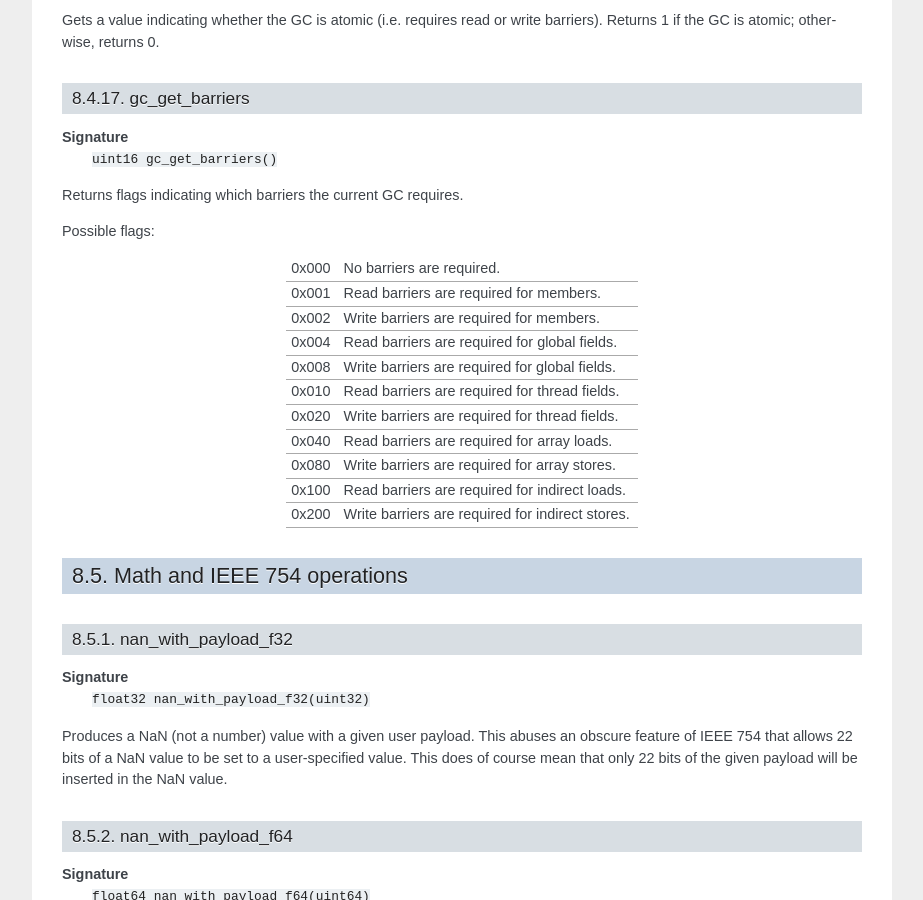
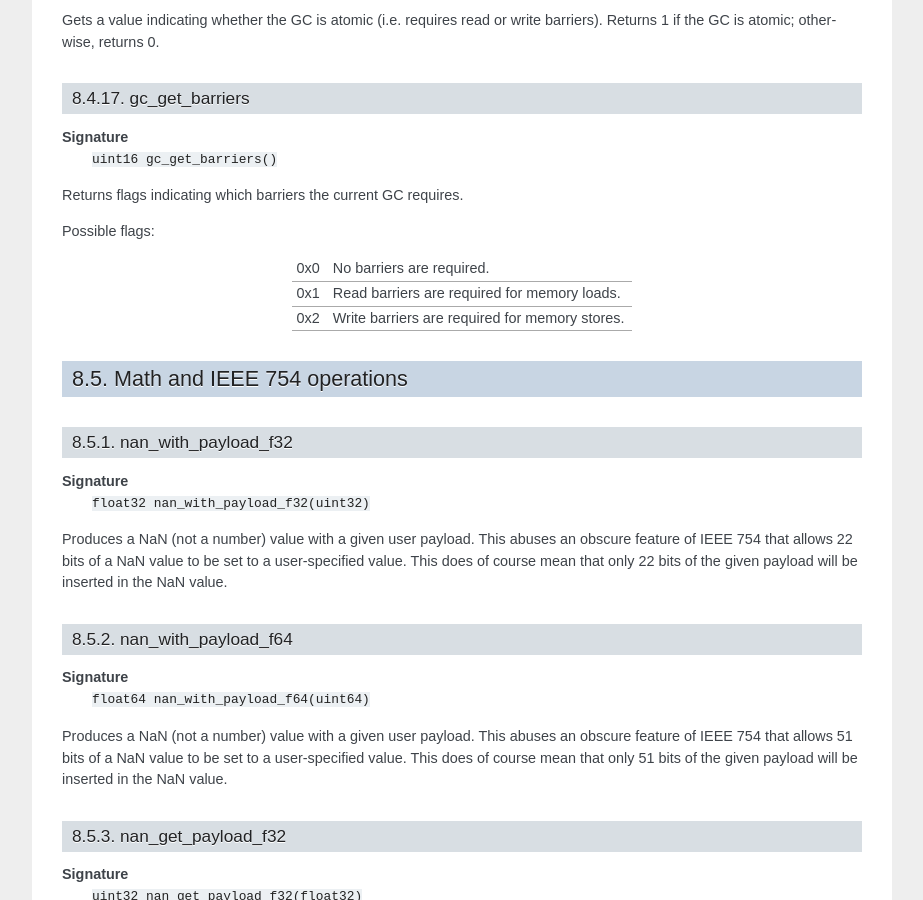
Before and after one commit to lycus/mci, a Sphinx documentation site: the page built from docs/intrinsics.rst, in a window 1280 px wide and 900 px high, scrolled down 11278 px. Shown: the whole window, without its empty margins (198-1121 px from the left). Built offline with Sphinx 7.4.7, drawn with Linux system fonts in a browser that asks for light colours.

Commit message:
Adjust GC intrinsics and interfaces for recent load/store instruction changes.

```diff
--- a/docs/command_line_tools.rst
+++ b/docs/command_line_tools.rst
@@ -152,7 +152,7 @@ Linter
 Performs various static analyses for correctness on a set of modules. Accepts
 as input a set of module file names (must end in ``.mci``).
 
-These analyses are generally not very smart, and can easily give false
+These analyses are generally not very smart and can easily give false
 positives. They are primarily meant to help spot common errors in emitted IAL
 code. Note also that this tool only analyzes SSA functions.
 
--- a/docs/intrinsics.rst
+++ b/docs/intrinsics.rst
@@ -652,19 +652,11 @@ Returns flags indicating which barriers the current GC requires.
 
 Possible flags:
 
-====== ================================================
-0x000  No barriers are required.
-0x001  Read barriers are required for members.
-0x002  Write barriers are required for members.
-0x004  Read barriers are required for global fields.
-0x008  Write barriers are required for global fields.
-0x010  Read barriers are required for thread fields.
-0x020  Write barriers are required for thread fields.
-0x040  Read barriers are required for array loads.
-0x080  Write barriers are required for array stores.
-0x100  Read barriers are required for indirect loads.
-0x200  Write barriers are required for indirect stores.
-====== ================================================
+==== ==============================================
+0x0  No barriers are required.
+0x1  Read barriers are required for memory loads.
+0x2  Write barriers are required for memory stores.
+==== ==============================================
 
 Math and IEEE 754 operations
 ++++++++++++++++++++++++++++
```
Also changed, not shown: 3 other files.
